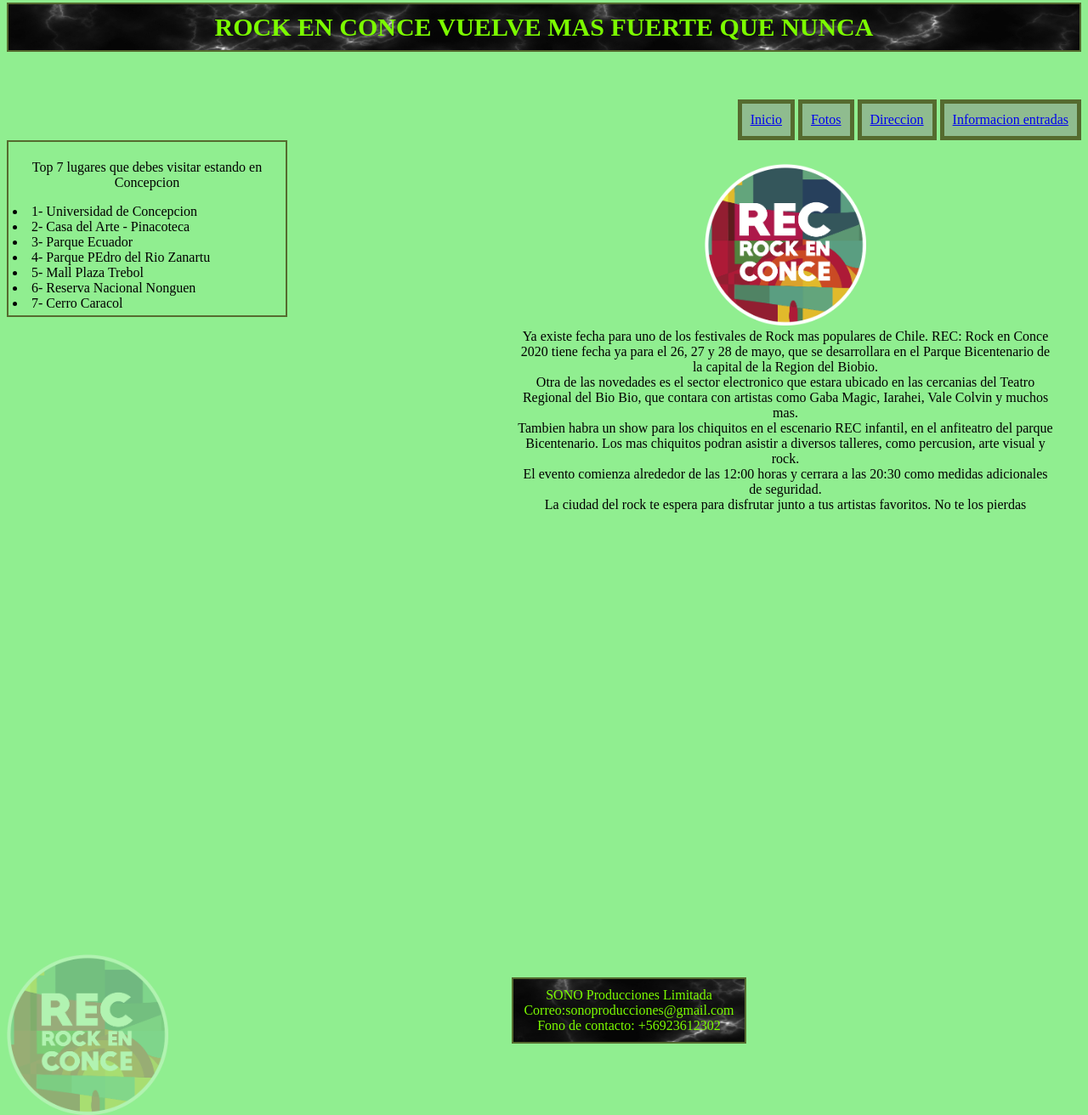
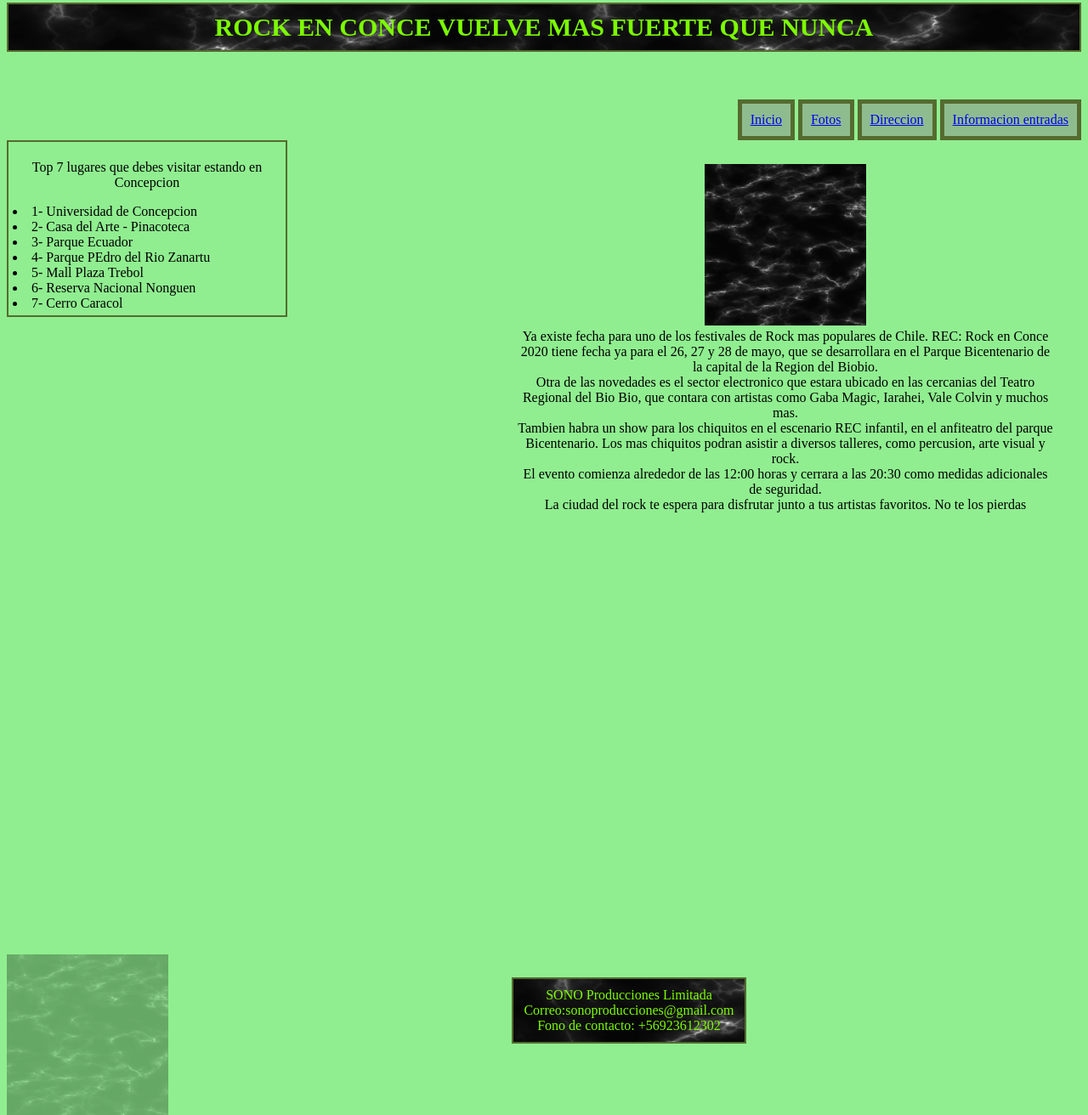
Before and after one commit to Cristofer-Garces/prueba.github.io, a plain HTML site: page index.html in a window 1280 px wide. Shown: the part 17-1329 px from the top of the page at 85% size. Drawn offline with Linux system fonts and the light colour scheme.

Commit message:
Update index.html

```diff
--- a/index.html
+++ b/index.html
@@ -34,7 +34,7 @@
 
 <br>
 	<p class="info">
-		<img src="css/logo.png">
+		<img src="css/fondo.jpg">
 		<br>Ya existe fecha para uno de los festivales de Rock mas populares de Chile. REC: Rock en Conce 2020 tiene fecha ya para el 26, 27 y 28 de mayo, que se desarrollara en el Parque Bicentenario de la capital de la Region del Biobio. <br>
 		Otra de las novedades es el sector electronico que estara ubicado en las cercanias del Teatro Regional del Bio Bio, que contara con artistas como Gaba Magic, Iarahei, Vale Colvin y muchos mas. <br>
 
@@ -47,7 +47,7 @@
 <br>
 <br>
 <br>
-	<img class="logo" src="css/logo.png">
+	<img class="logo" src="css/fondo.jpg">
 
 	<p class="footer">SONO Producciones Limitada
 <br>Correo:sonoproducciones@gmail.com
```
